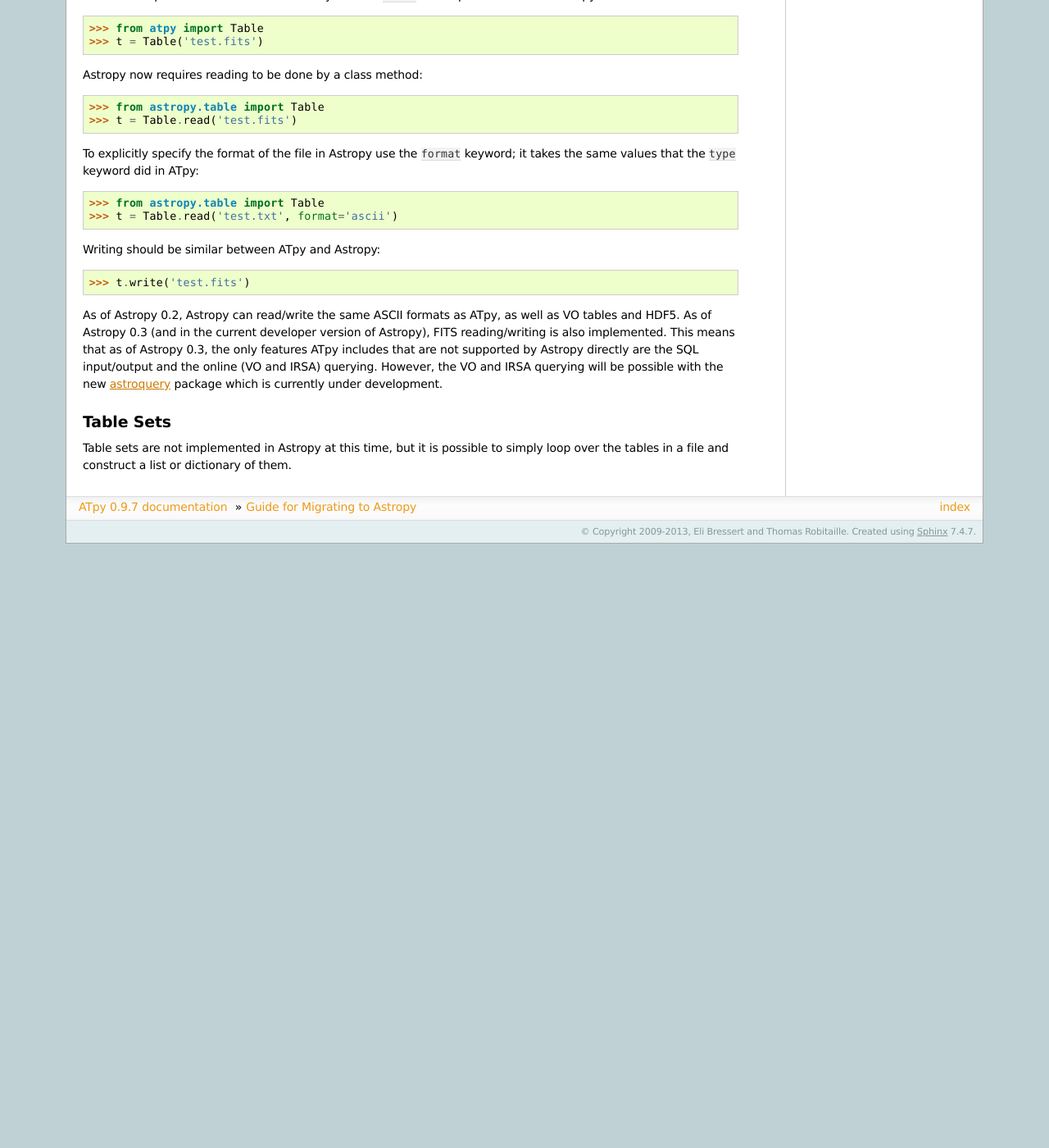
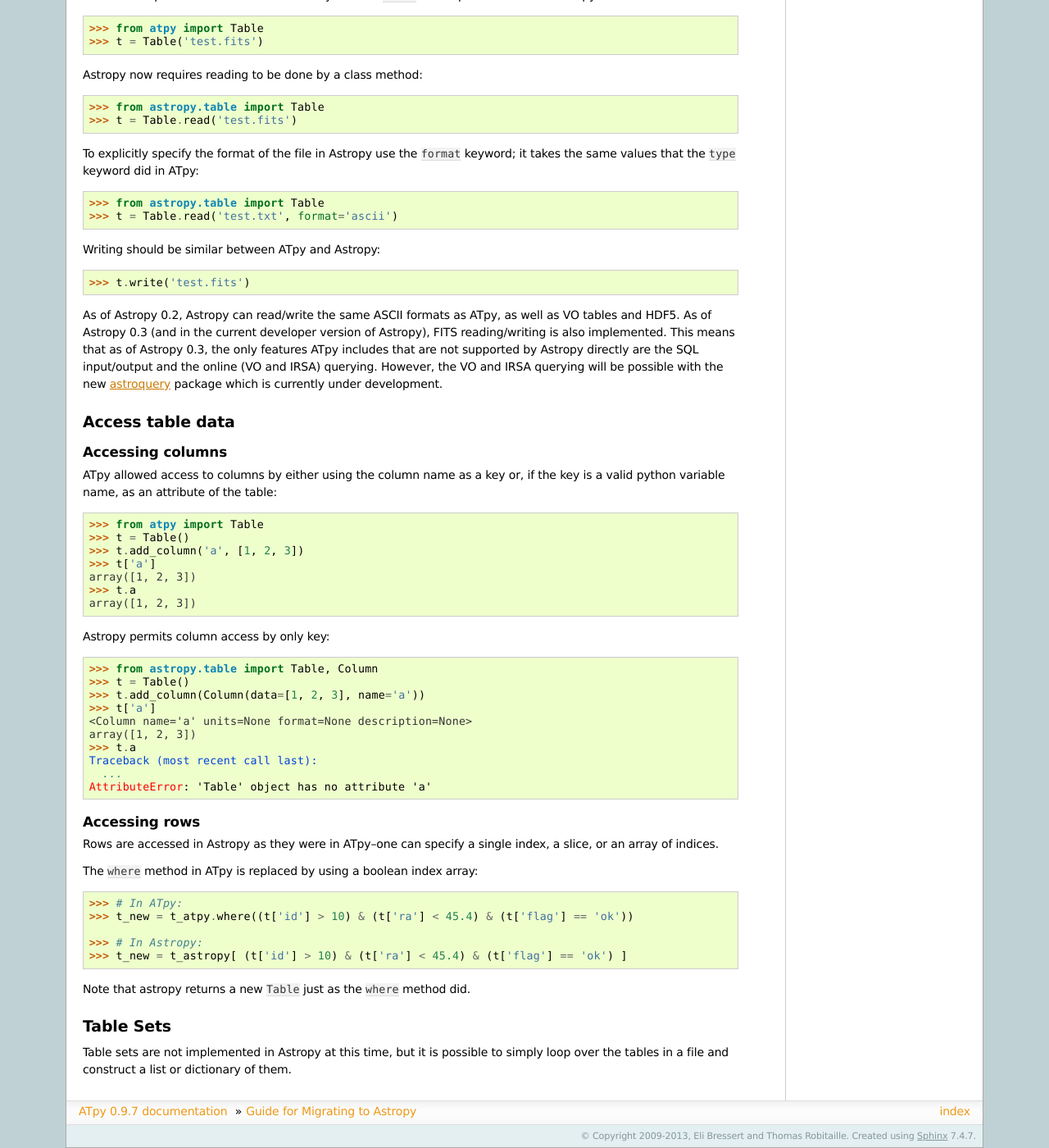
Before and after one commit to atpy/atpy, a Sphinx documentation site: the page built from docs/migration.rst, in a window 1280 px wide and 1400 px high, scrolled down 905 px. Shown: the whole window at 82% size. Built offline with Sphinx 7.4.7, drawn with Linux system fonts in a browser that asks for light colours; before the commit the page ends 1568 px from its top, so only the background shows below that; some of the changed text lies outside the part shown.

Commit message:
Add discussion of table access to atpy migration guide
Fixes #68

```diff
--- a/docs/migration.rst
+++ b/docs/migration.rst
@@ -80,6 +80,50 @@
 `astroquery <http://astroquery.readthedocs.org>`_ package which is currently
 under development.
 
+Access table data
+------------------
+
+Accessing columns
++++++++++++++++++
+
+ATpy allowed access to columns by either using the column name as a key or, if the key is a valid python variable name, as an attribute of the table::
+
+    >>> from atpy import Table
+    >>> t = Table()
+    >>> t.add_column('a', [1, 2, 3])
+    >>> t['a']
+    array([1, 2, 3])
+    >>> t.a
+    array([1, 2, 3])
+
+Astropy permits column access by only key::
+
+    >>> from astropy.table import Table, Column
+    >>> t = Table()
+    >>> t.add_column(Column(data=[1, 2, 3], name='a'))
+    >>> t['a']
+    <Column name='a' units=None format=None description=None>
+    array([1, 2, 3])
+    >>> t.a
+    Traceback (most recent call last):
+      ...
+    AttributeError: 'Table' object has no attribute 'a'
+
+Accessing rows
+++++++++++++++
+
+Rows are accessed in Astropy as they were in ATpy--one can specify a single index, a slice, or an array of indices.
+
+The ``where`` method in ATpy is replaced by using a boolean index array::
+
+    >>> # In ATpy:
+    >>> t_new = t_atpy.where((t['id'] > 10) & (t['ra'] < 45.4) & (t['flag'] == 'ok'))
+
+    >>> # In Astropy:
+    >>> t_new = t_astropy[ (t['id'] > 10) & (t['ra'] < 45.4) & (t['flag'] == 'ok') ]
+
+Note that astropy returns a new ``Table`` just as the ``where`` method did.
+
 Table Sets
 ----------
 
```
